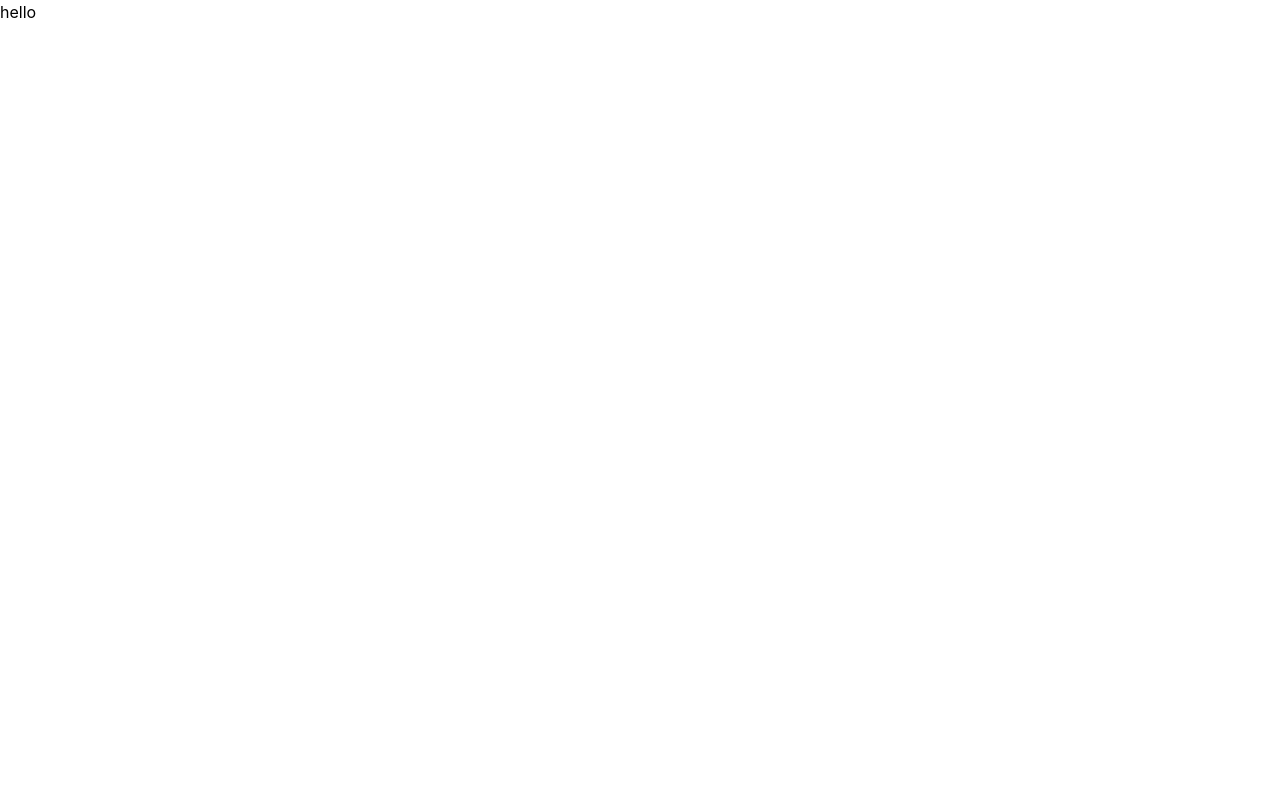
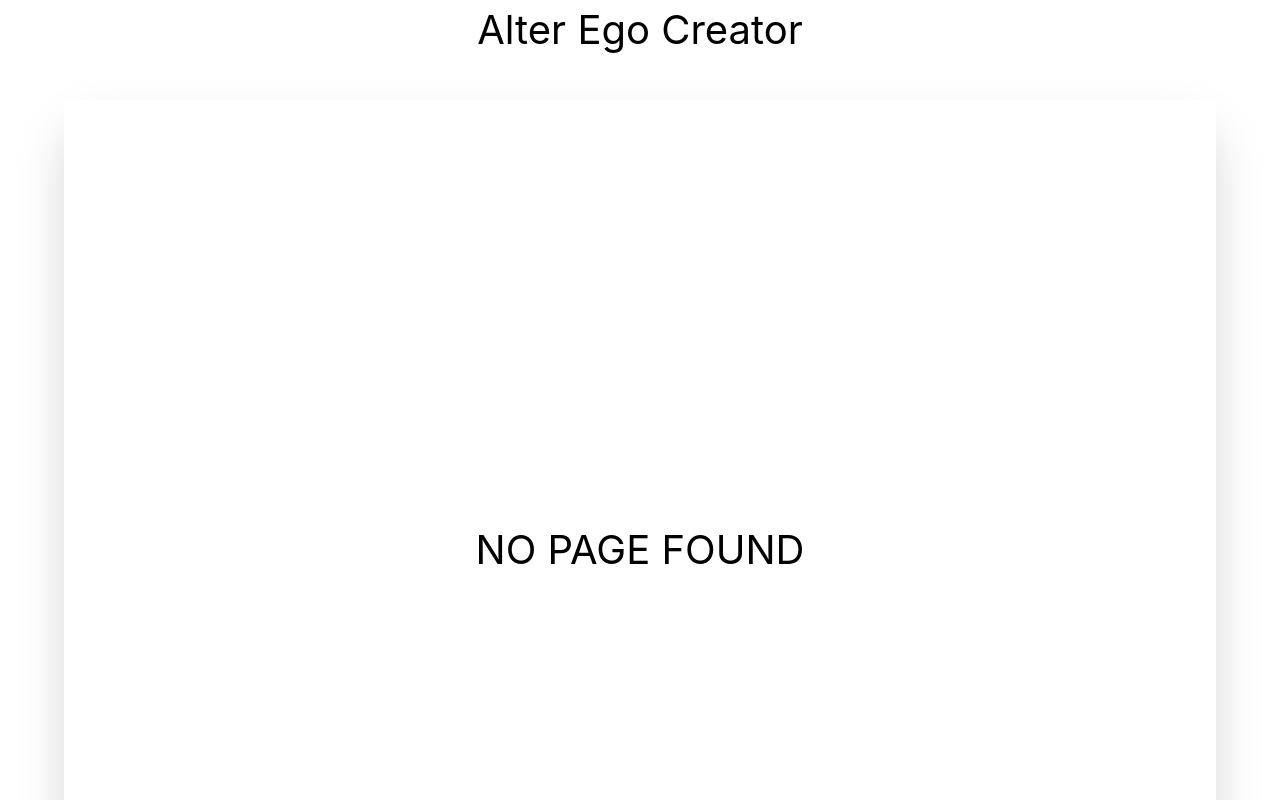
Before and after one commit to modusami/CharacterCrew, a React (Vite) app: page / in a window 1280 px wide. Shown: the top 800 px of the page. Built offline with nearby package versions, Linux system fonts and the light colour scheme.

Commit message:
Update Styles

```diff
--- a/src/App.jsx
+++ b/src/App.jsx
@@ -1,7 +1,24 @@
+import { useRoutes } from "react-router-dom";
+import { homePath } from "./data/data";
+import Home from "./pages/Home";
+import NoPage from "./pages/NoPage";
+
 function App() {
+	let elements = useRoutes([
+		{
+			path: homePath,
+			element: <Home />,
+		},
+		{
+			path: "*",
+			element: <NoPage />,
+		},
+	]);
+
 	return (
-		<div>
-			<h1>hello</h1>
+		<div className="min-h-screen flex justify-center items-center flex-col gap-10">
+			<h1 className="text-[40px]">Alter Ego Creator</h1>
+			<div className="h-[900px] w-[90vw] shadow-2xl">{elements}</div>
 		</div>
 	);
 }
```
